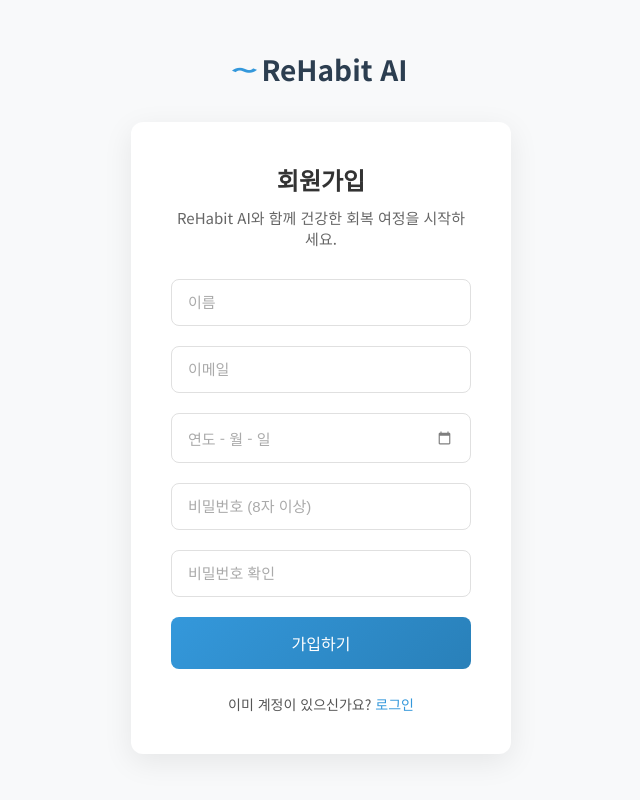
After one commit to seung1703/jsy, a Flask app: template templates/signup.html in a window 1280 px wide. The commit adds this page. Shown: the whole page, without its empty margins (319-959 px from the left). Run offline with Flask 3, Linux system fonts and the light colour scheme; the template is opened without the code that fills it, so the values that code supplies are empty.

Commit message:
로그인, 회원가입 페이지 추가

```diff
--- /dev/null
+++ b/static/script.js
@@ -0,0 +1,64 @@
+document.addEventListener('DOMContentLoaded', () => {
+
+    const signupForm = document.getElementById('signupForm');
+    const loginForm = document.getElementById('loginForm');
+
+    // 회원가입 폼 처리
+    if (signupForm) {
+        signupForm.addEventListener('submit', (e) => {
+            e.preventDefault(); // 폼 기본 제출 동작 방지
+
+            const name = document.getElementById('name').value;
+            const email = document.getElementById('email').value;
+            const birthdate = document.getElementById('birthdate').value; // 생년월일 값 가져오기
+            const password = document.getElementById('password').value;
+            const confirmPassword = document.getElementById('confirm-password').value;
+
+            // 유효성 검사
+            if (!birthdate) {
+                alert('생년월일을 입력해주세요.');
+                return;
+            }
+
+            if (password.length < 8) {
+                alert('비밀번호는 8자 이상으로 설정해주세요.');
+                return;
+            }
+
+            if (password !== confirmPassword) {
+                alert('비밀번호가 일치하지 않습니다.');
+                return;
+            }
+
+            // 실제로는 여기서 서버로 데이터를 전송합니다.
+            console.log('Signup data:', { name, email, birthdate, password }); // birthdate 추가
+
+            // 성공 시 알림 및 페이지 이동
+            alert('회원가입이 완료되었습니다! 로그인 페이지로 이동합니다.');
+            window.location.href = 'login.html';
+        });
+    }
+
+    // 로그인 폼 처리
+    if (loginForm) {
+        loginForm.addEventListener('submit', (e) => {
+            e.preventDefault();
+
+            const email = document.getElementById('email').value;
+            const password = document.getElementById('password').value;
+
+            // 간단한 유효성 검사
+            if (!email || !password) {
+                alert('이메일과 비밀번호를 모두 입력해주세요.');
+                return;
+            }
+
+            // 실제로는 여기서 서버에 로그인 요청을 보냅니다.
+            console.log('Login data:', { email, password });
+
+            // 성공 시 알림 및 메인 페이지(가상)로 이동
+            alert('로그인에 성공했습니다! 메인 페이지로 이동합니다.');
+            // window.location.href = '/dashboard.html'; // 실제 메인 페이지 경로
+        });
+    }
+});
--- a/static/style.css
+++ b/static/style.css
@@ -1,9 +1,187 @@
-/* style.css */
+/* 기본 스타일 초기화 및 폰트 설정 */
+* {
+    box-sizing: border-box;
+    margin: 0;
+    padding: 0;
+}
+
 body {
-    font-family: Arial, sans-serif;
-    padding: 50px;
+    font-family: 'Noto Sans KR', sans-serif;
+    background-color: #f8f9fa;
+    display: flex;
+    justify-content: center;
+    align-items: center;
+    min-height: 100vh;
+    color: #333;
 }
-.main-title {
-    color: red; /* <-- 연결 확인을 위해 빨간색으로 설정 */
-    font-size: 2.5em;
+
+.container {
+    width: 100%;
+    max-width: 420px;
+    padding: 20px;
 }
+
+/* 로고 스타일 */
+.logo {
+    text-align: center;
+    margin-bottom: 30px;
+}
+
+.logo a {
+    text-decoration: none;
+    color: #2c3e50;
+    font-size: 28px;
+    font-weight: 700;
+    display: inline-flex;
+    align-items: center;
+}
+
+.logo-icon {
+    font-weight: bold;
+    color: #3498db;
+    margin-right: 8px;
+    font-size: 32px;
+    transform: scale(1.5, 0.8);
+}
+
+/* 폼 컨테이너 스타일 */
+.form-container {
+    background-color: #ffffff;
+    padding: 40px;
+    border-radius: 12px;
+    box-shadow: 0 8px 30px rgba(0, 0, 0, 0.08);
+    text-align: center;
+}
+
+h2 {
+    font-size: 24px;
+    font-weight: 700;
+    margin-bottom: 10px;
+}
+
+.subtitle {
+    font-size: 15px;
+    color: #666;
+    margin-bottom: 30px;
+}
+
+/* 입력 필드 그룹 */
+.input-group {
+    margin-bottom: 20px;
+}
+
+input {
+    width: 100%;
+    padding: 14px 16px;
+    border: 1px solid #e0e0e0;
+    border-radius: 8px;
+    font-size: 15px;
+    transition: border-color 0.3s, box-shadow 0.3s;
+}
+
+input::placeholder {
+    color: #aaa;
+}
+
+input:focus {
+    outline: none;
+    border-color: #3498db;
+    box-shadow: 0 0 0 3px rgba(52, 152, 219, 0.1);
+}
+
+/* 버튼 스타일 */
+button {
+    width: 100%;
+    padding: 14px;
+    background: linear-gradient(135deg, #3498db, #2980b9);
+    border: none;
+    border-radius: 8px;
+    color: #ffffff;
+    font-size: 16px;
+    font-weight: 500;
+    cursor: pointer;
+    transition: transform 0.2s, box-shadow 0.3s;
+}
+
+button:hover {
+    transform: translateY(-2px);
+    box-shadow: 0 6px 20px rgba(52, 152, 219, 0.3);
+}
+
+/* 하단 링크 스타일 */
+.switch-form {
+    margin-top: 25px;
+    font-size: 14px;
+    color: #555;
+}
+
+.switch-form a {
+    color: #3498db;
+    text-decoration: none;
+    font-weight: 500;
+}
+
+.switch-form a:hover {
+    text-decoration: underline;
+}
+
+
+/* style.css 파일 하단의 날짜 관련 코드 전체를 이걸로 교체하세요 */
+
+/* 날짜 입력 필드 컨테이너 */
+.date-input-container {
+    position: relative;
+    background-color: #fff;
+    border: 1px solid #e0e0e0;
+    border-radius: 8px;
+    transition: border-color 0.3s, box-shadow 0.3s;
+}
+
+.date-input-container:focus-within {
+    border-color: #3498db;
+    box-shadow: 0 0 0 3px rgba(52, 152, 219, 0.1);
+}
+
+/* 디자인을 위한 가짜 placeholder */
+.date-placeholder {
+    position: absolute;
+    top: 50%;
+    left: 16px;
+    transform: translateY(-50%);
+    color: #aaa;
+    font-size: 15px;
+    pointer-events: none;
+    transition: opacity 0.2s;
+}
+
+/* 실제 기능을 하는 투명한 날짜 입력창 */
+.date-input-container input[type="date"] {
+    width: 100%;
+    height: 48px;
+    padding: 14px 16px;
+    border: none;
+    background-color: transparent;
+    color: transparent; /* ★★★ 핵심: 기본 상태에서 글자색을 투명하게 만듭니다 ★★★ */
+    font-size: 15px;
+    font-family: 'Noto Sans KR', sans-serif;
+    position: relative;
+    z-index: 1;
+}
+
+/* 날짜가 유효하게 선택되면, 그때 글자색을 다시 보여줍니다 */
+.date-input-container input[type="date"]:valid {
+    color: #333;
+}
+
+/* 날짜가 유효하게 선택되면, 가짜 placeholder 숨기기 */
+.date-input-container input[type="date"]:valid + .date-placeholder {
+    opacity: 0;
+}
+
+/* 브라우저 기본 화살표/달력 아이콘 */
+.date-input-container input[type="date"]::-webkit-inner-spin-button,
+.date-input-container input[type="date"]::-webkit-calendar-picker-indicator {
+    opacity: 0.5;
+    cursor: pointer;
+    z-index: 2;
+}
--- /dev/null
+++ b/templates/signup.html
@@ -0,0 +1,46 @@
+<!DOCTYPE html>
+<html lang="ko">
+<head>
+    <meta charset="UTF-8">
+    <meta name="viewport" content="width=device-width, initial-scale=1.0">
+    <title>회원가입 - ReHabit AI</title>
+    <link rel="stylesheet" href="style.css">
+    <link href="https://fonts.googleapis.com/css2?family=Noto+Sans+KR:wght@400;500;700&display=swap" rel="stylesheet">
+</head>
+<body>
+    <div class="container">
+        <div class="logo">
+            <a href="#">
+                <span class="logo-icon">~</span> ReHabit AI
+            </a>
+        </div>
+        <div class="form-container">
+            <h2>회원가입</h2>
+            <p class="subtitle">ReHabit AI와 함께 건강한 회복 여정을 시작하세요.</p>
+            <form id="signupForm">
+                <div class="input-group">
+                    <input type="text" id="name" placeholder="이름" required>
+                </div>
+                <div class="input-group">
+                    <input type="email" id="email" placeholder="이메일" required>
+                </div>
+                <div class="input-group date-input-container">
+                    <input type="date" id="birthdate" required>
+                    <span class="date-placeholder">연도 - 월 - 일</span>
+                </div>
+                <div class="input-group">
+                    <input type="password" id="password" placeholder="비밀번호 (8자 이상)" required>
+                </div>
+                <div class="input-group">
+                    <input type="password" id="confirm-password" placeholder="비밀번호 확인" required>
+                </div>
+                <button type="submit">가입하기</button>
+            </form>
+            <div class="switch-form">
+                <p>이미 계정이 있으신가요? <a href="login.html">로그인</a></p>
+            </div>
+        </div>
+    </div>
+    <script src="script.js"></script>
+</body>
+</html>
```
Also changed, not shown: templates/login.html (added, +36 -0 lines).
